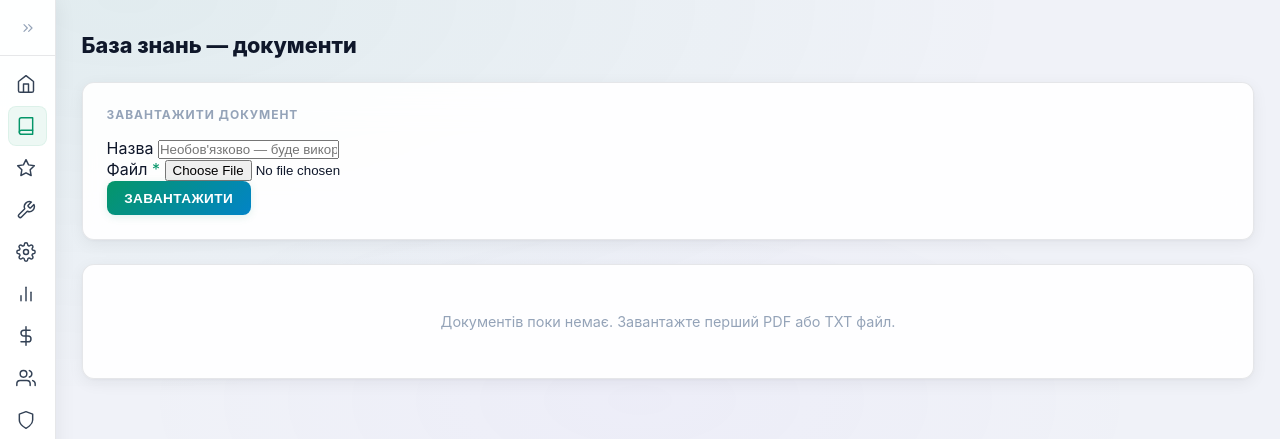
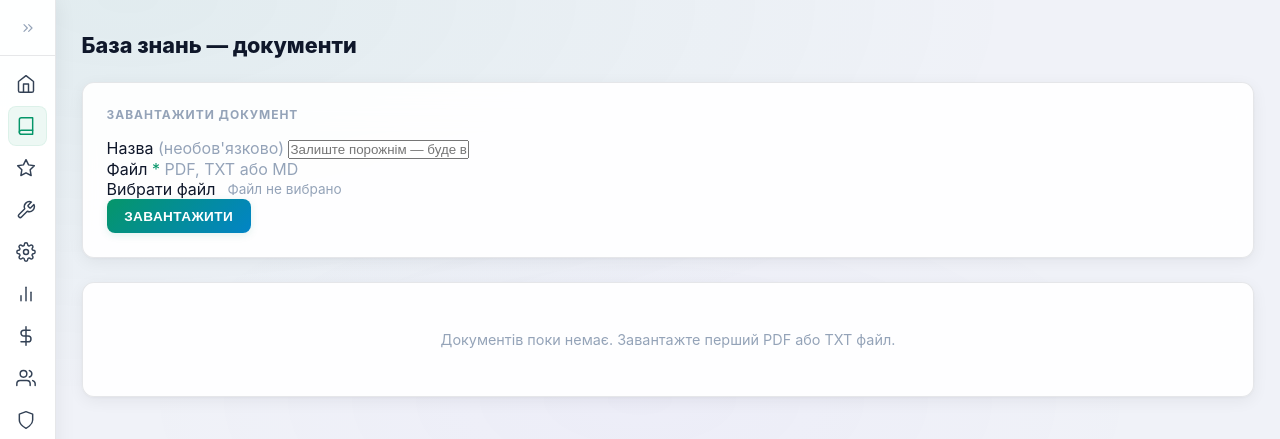
Before and after one commit to stsykalovskyi/app_drones, a Django app: page /documentation/docs/ in a window 1280 px wide. Shown: the top 439 px of the page. Run offline with Django 4.2, Linux system fonts and the light colour scheme; the visitor is signed in with stand-in values (Sample User, id 1); data that the repository does not hold is empty; parts of the project's set-up code (start-up, migrations or seed data) failed here and were passed over.

Commit message:
fix: clean up upload form — hidden file input with styled label, remove cramped form-row
Co-Authored-By: Claude Sonnet 4.6 <noreply@anthropic.com>

```diff
--- a/documentation/templates/documentation/knowledge_docs.html
+++ b/documentation/templates/documentation/knowledge_docs.html
@@ -34,14 +34,16 @@
   <div style="font-size:.75rem;font-weight:700;letter-spacing:.08em;text-transform:uppercase;color:var(--text-muted);margin-bottom:1rem">Завантажити документ</div>
   <form method="post" action="{% url 'documentation:knowledge_doc_upload' %}" enctype="multipart/form-data" class="strike-form" novalidate>
     {% csrf_token %}
-    <div class="form-row">
-      <div class="field">
-        <label for="upload-title">Назва</label>
-        <input type="text" name="title" id="upload-title" class="form-input" placeholder="Необов'язково — буде використано ім'я файлу">
-      </div>
-      <div class="field">
-        <label for="upload-file">Файл <span style="color:var(--accent)">*</span></label>
-        <input type="file" name="file" id="upload-file" class="form-input" accept=".pdf,.txt,.md" required>
+    <div class="field">
+      <label for="upload-title">Назва <span style="color:var(--text-muted);font-weight:400;text-transform:none;letter-spacing:0">(необов'язково)</span></label>
+      <input type="text" name="title" id="upload-title" class="form-input" placeholder="Залиште порожнім — буде використано ім'я файлу">
+    </div>
+    <div class="field">
+      <label>Файл <span style="color:var(--accent)">*</span> <span style="color:var(--text-muted);font-weight:400;text-transform:none;letter-spacing:0">PDF, TXT або MD</span></label>
+      <div style="display:flex;align-items:center;gap:.75rem;flex-wrap:wrap">
+        <label for="upload-file" class="button ghost" style="cursor:pointer;margin:0">Вибрати файл</label>
+        <input type="file" name="file" id="upload-file" accept=".pdf,.txt,.md" required style="display:none">
+        <span id="upload-filename" style="font-size:.85rem;color:var(--text-muted)">Файл не вибрано</span>
       </div>
     </div>
     <div class="form-actions">
@@ -117,6 +119,12 @@
 <script>
 const CSRF = '{{ csrf_token }}';
 
+document.getElementById('upload-file').addEventListener('change', function() {
+  var label = document.getElementById('upload-filename');
+  label.textContent = this.files.length ? this.files[0].name : 'Файл не вибрано';
+  label.style.color = this.files.length ? 'var(--text)' : 'var(--text-muted)';
+});
+
 function processDoc(pk) {
   var btn = document.getElementById('process-btn-' + pk);
   var badge = document.getElementById('status-badge-' + pk);
```
